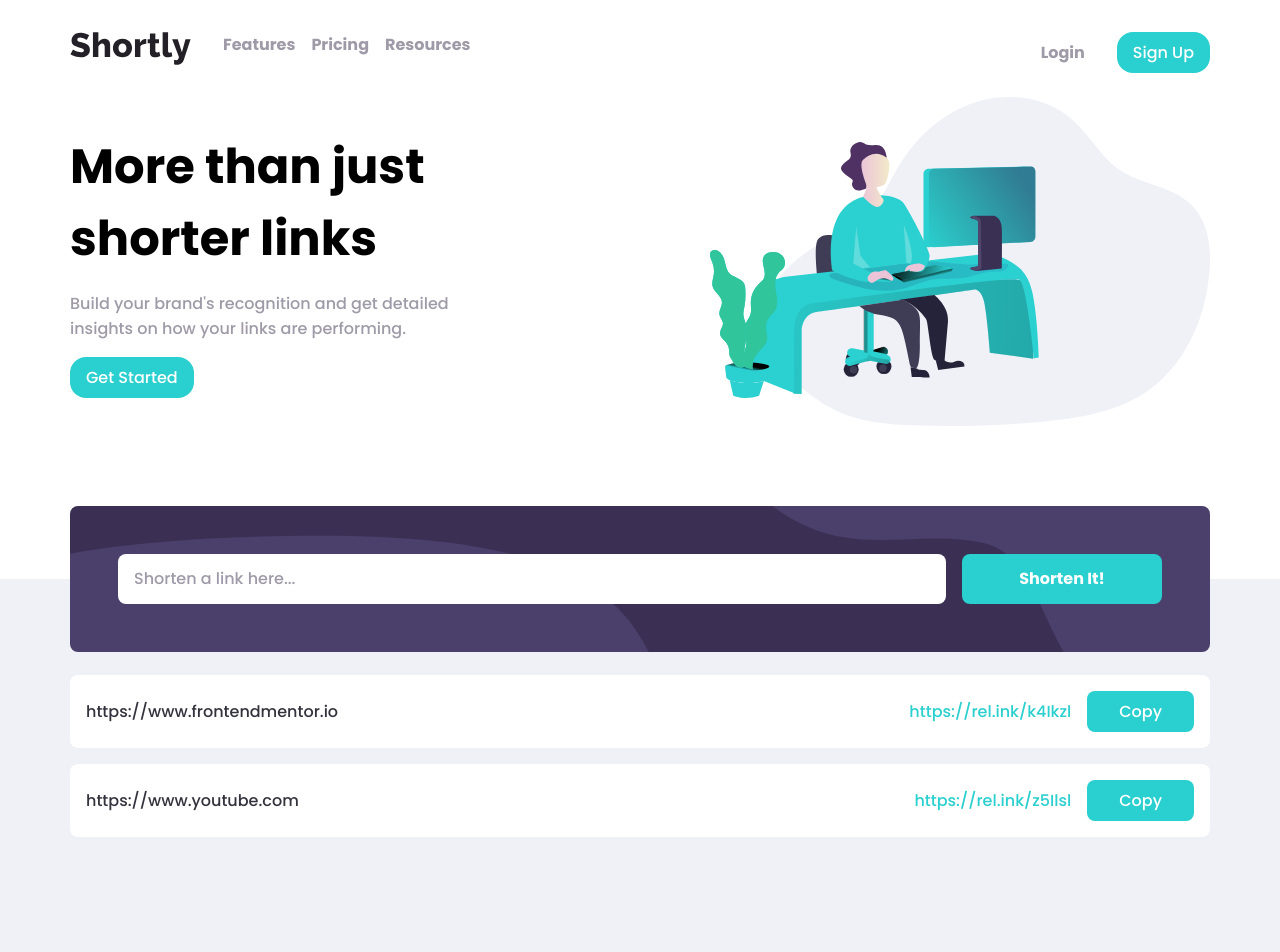
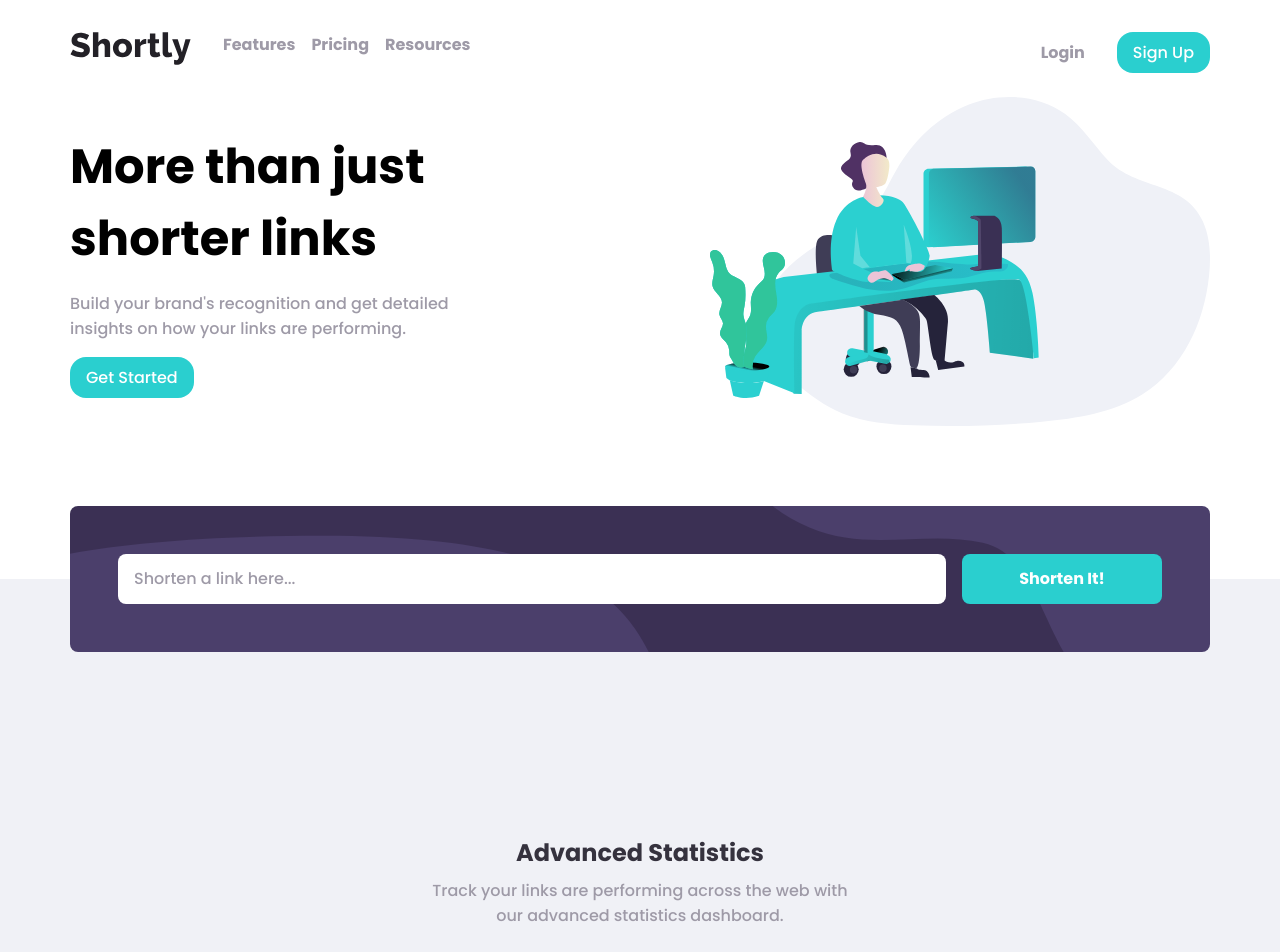
Before and after one commit to EdiedRamos/url-shortening-api-landing-page, a React (Vite) app: page / in a window 1280 px wide. Shown: the top 952 px of the page. Built offline with nearby package versions, Linux system fonts and the light colour scheme.

Commit message:
chore: remove mock data

```diff
--- a/src/Components/ShortedLinks/ShortedLinks.tsx
+++ b/src/Components/ShortedLinks/ShortedLinks.tsx
@@ -3,25 +3,12 @@ import "./ShortedLinks.scss";
 import { ShortedLink } from "../ShortedLink/ShortedLink";
 import { useShortener } from "@/Hooks";
 
-const MOCK = [
-  {
-    id: "1",
-    originalLink: "https://www.frontendmentor.io",
-    shortedLink: "https://rel.ink/k4Ikzl",
-  },
-  {
-    id: "2",
-    originalLink: "https://www.youtube.com",
-    shortedLink: "https://rel.ink/z5Ilsl",
-  },
-];
-
 export const ShortedLinks = () => {
-  const shortener = useShortener();
+  const { linkResults } = useShortener();
   return (
     <section className="shorted-links">
       <div className="shorted-links__container container">
-        {MOCK.map((info) => (
+        {linkResults.map((info) => (
           <ShortedLink key={info.id} {...info} />
         ))}
       </div>
```
